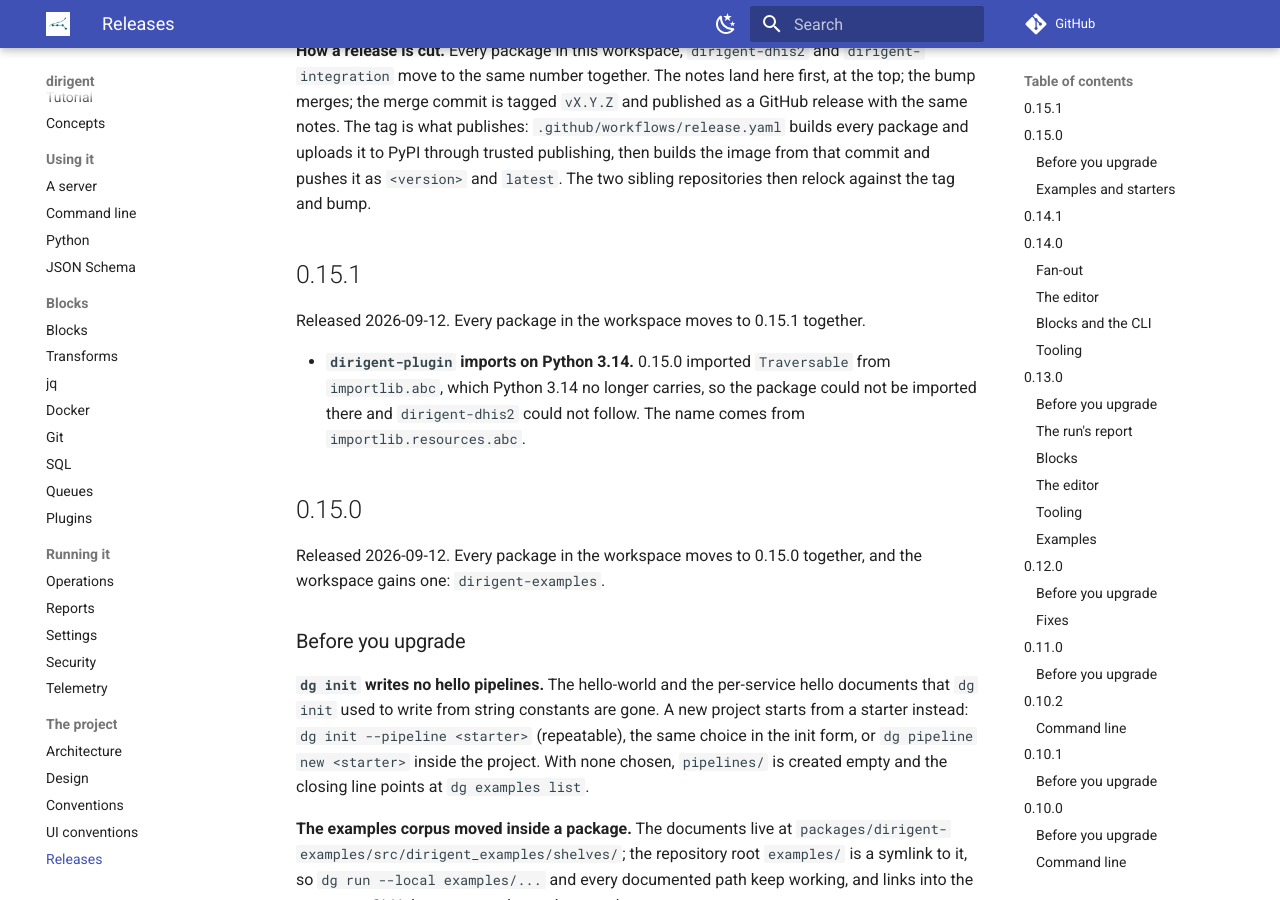
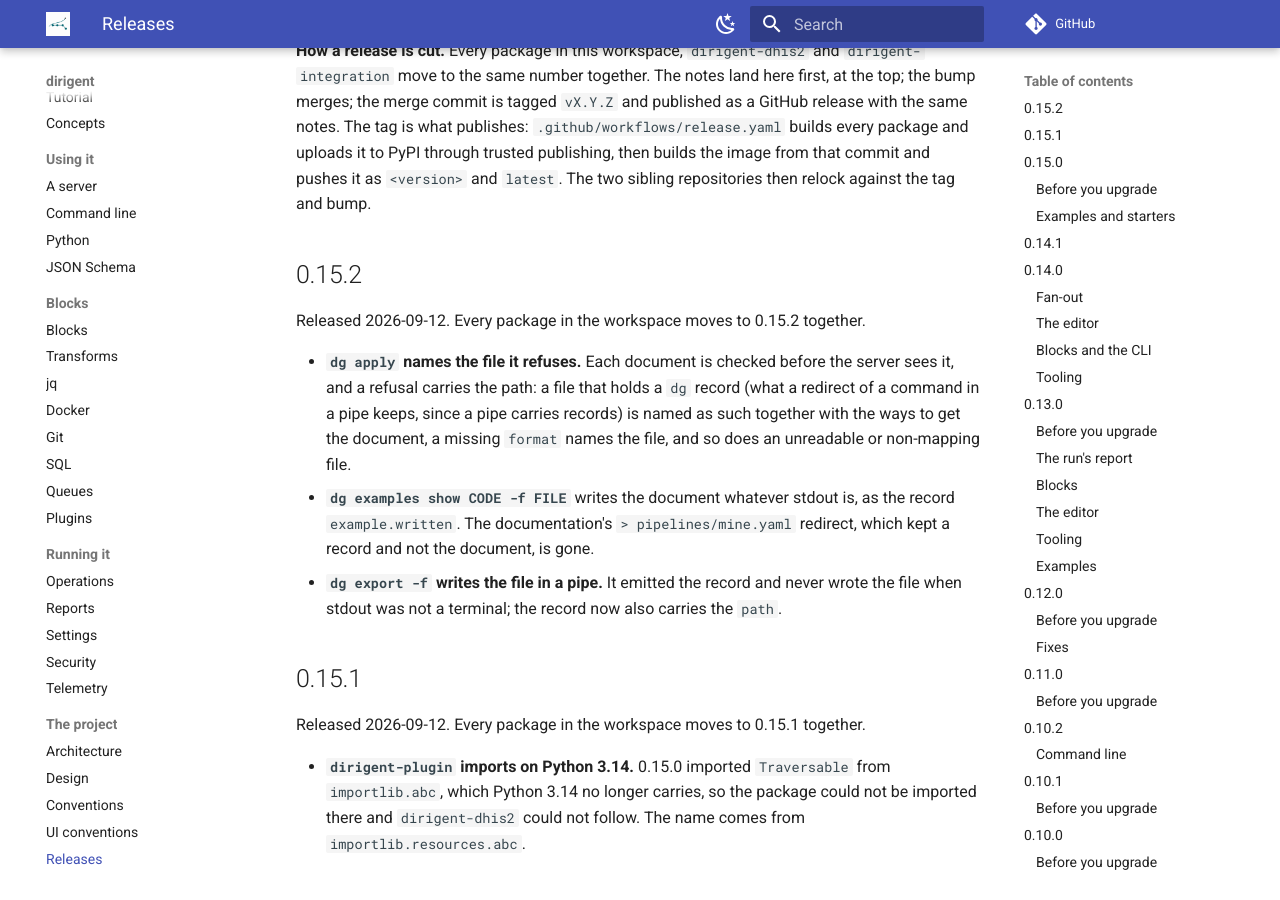
Before and after one commit to winterop-com/dirigent, an MkDocs documentation site: the page built from docs/releases.md, in a window 1280 px wide and 900 px high, scrolled down 302 px. Built offline with MkDocs 1.6.1 and Material for MkDocs 9.7.7, drawn with Linux system fonts in a browser that asks for light colours; comment, search, counter and statistics services are not loaded.

Commit message:
chore: release 0.15.2

```diff
--- a/docs/releases.md
+++ b/docs/releases.md
@@ -14,6 +14,21 @@ with the same notes. The tag is what publishes: `.github/workflows/release.yaml`
 package and uploads it to PyPI through trusted publishing, then builds the image from that
 commit and pushes it as `<version>` and `latest`. The two sibling repositories then relock
 against the tag and bump.
+
+## 0.15.2
+
+Released 2026-09-12. Every package in the workspace moves to 0.15.2 together.
+
+- **`dg apply` names the file it refuses.** Each document is checked before the server sees
+  it, and a refusal carries the path: a file that holds a `dg` record (what a redirect of a
+  command in a pipe keeps, since a pipe carries records) is named as such together with the
+  ways to get the document, a missing `format` names the file, and so does an unreadable or
+  non-mapping file.
+- **`dg examples show CODE -f FILE`** writes the document whatever stdout is, as the record
+  `example.written`. The documentation's `> pipelines/mine.yaml` redirect, which kept a record
+  and not the document, is gone.
+- **`dg export -f` writes the file in a pipe.** It emitted the record and never wrote the
+  file when stdout was not a terminal; the record now also carries the `path`.
 
 ## 0.15.1
 
```
Also changed, not shown: 14 other files.
